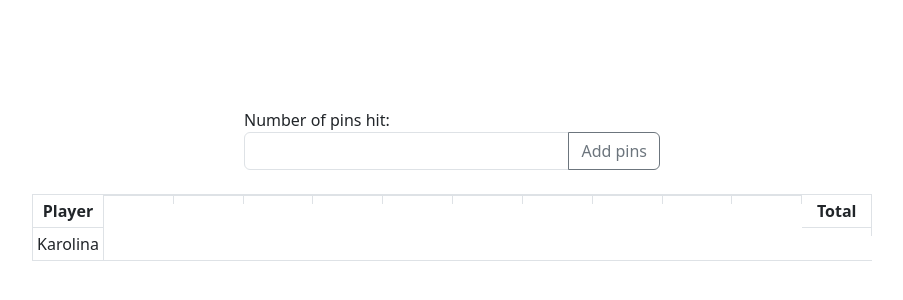
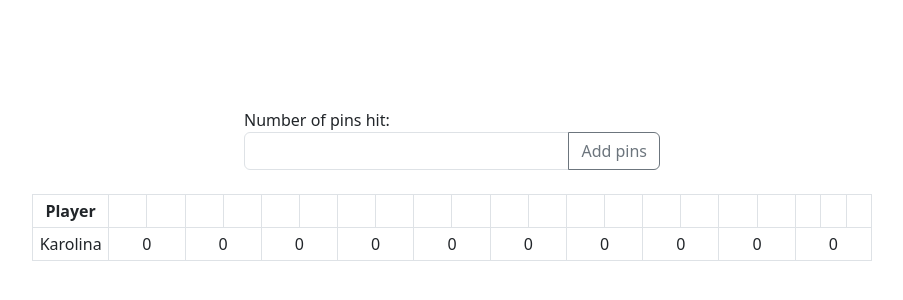
Before and after one commit to kposlek/bowling-scorecard, a Vue app: page / in a window 1280 px wide. Shown: the part 212-512 px from the top of the page, without its empty margins (188-1091 px from the left). Built offline with nearby package versions, Linux system fonts and the light colour scheme.

Commit message:
setting up validation for display based on the import of input into a list

```diff
--- a/src/components/ScoreDisplay.vue
+++ b/src/components/ScoreDisplay.vue
@@ -19,20 +19,28 @@
 
           <div class="col p-0 border-bottom" v-for="frame in store.frames" :key="frame.id">
             <div class="row p-0 border-bottom m-0 justify-content-center">
-              <div class="col p-0" v-for="hit in store.hits" :key="hit.id">
-                <div class="hits-item border-end p-1">{{ hit }}</div>
+              <div class="col border-end p-1">
+                {{ printThrow1(frame.throw1) }}
+              </div>
+
+              <div class="col border-end p-1">{{ printThrow2(frame.throw2, frame.throw1) }}</div>
+
+              <div v-if="frame.id === 9" class="col border-end p-1">
+                {{ printThrow3(frame.throw3, frame.throw1) }}
               </div>
             </div>
-            <div class="row p-1 m-0 justify-content-center border-end">{{ store.frameScore }}</div>
+            <div class="row p-1 m-0 justify-content-center border-end">
+              {{ frame.score }}
+            </div>
           </div>
-          <div class="col p-0 border-bottom">
+          <!--  <div class="col p-0 border-bottom">
             <div class="row d-flex fw-bold m-0 p-1 justify-content-center border-bottom border-end">
               {{ store.static.totalHeader }}
             </div>
             <div class="row d-flex m-0 p-1 justify-content-center border-end">
-              {{ store.totalFrameScore }}
+              {{ store.totalScore }}
             </div>
-          </div>
+          </div> -->
         </div>
       </div>
     </div>
@@ -43,6 +51,53 @@
 import { useScoreStore } from '../../stores/scoreStore.js'
 import ScoreInput from './ScoreInput.vue'
 const store = useScoreStore()
+
+function printThrow1(frameThrow) {
+  if (frameThrow === undefined || frameThrow === 'strike') {
+    return '\u00A0'
+  } else if (frameThrow === 0) {
+    return '-'
+  } else if (frameThrow === 10) {
+    return 'X'
+  } else {
+    return frameThrow
+  }
+}
+
+function printThrow2(frameThrow, previousThrow) {
+  if (frameThrow === undefined) {
+    return '\u00A0'
+  } else {
+    if (previousThrow === 'strike') {
+      return 'X'
+    } else if (frameThrow + previousThrow === 10) {
+      return '/'
+    } else if (frameThrow === 0) {
+      return '-'
+    } else if (frameThrow === 10) {
+      return 'X'
+    } else {
+      return frameThrow
+    }
+  }
+}
+function printThrow3(frameThrow3, frameThrow1) {
+  if (frameThrow3 === undefined) {
+    return '\u00A0'
+  } else {
+    if (frameThrow1 === 10) {
+      if (frameThrow3 > 0 && frameThrow3 < 10) {
+        return frameThrow3
+      } else if (frameThrow3 === 0) {
+        return '-'
+      } else if (frameThrow3 === 10) {
+        return 'X'
+      }
+    } else {
+      return '\u00A0'
+    }
+  }
+}
 </script>
 
 <style scoped>
```
